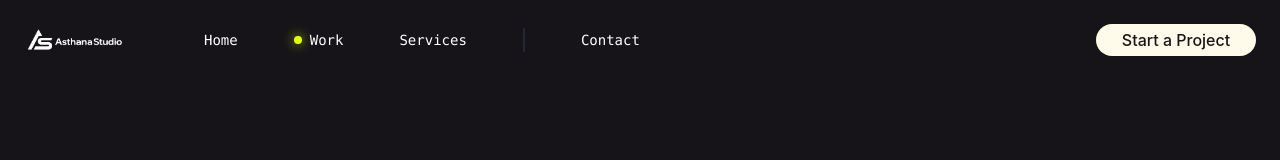
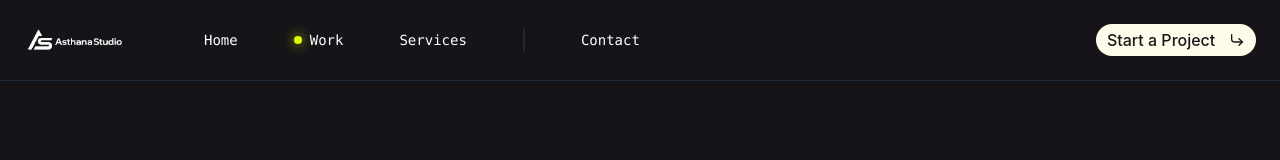
Before and after one commit to shobhitasthana1/asthana-studio, a React (Vite) app: page / in a window 1280 px wide. Shown: the top 160 px of the page. Built offline with nearby package versions, Linux system fonts and the light colour scheme.

Commit message:
feat: create reusable Button component

```diff
--- a/package.json
+++ b/package.json
@@ -13,6 +13,7 @@
     "@tailwindcss/vite": "^4.3.3",
     "react": "^19.2.7",
     "react-dom": "^19.2.7",
+    "react-icons": "^5.7.0",
     "tailwindcss": "^4.3.3"
   },
   "devDependencies": {
--- a/src/components/Button.jsx
+++ b/src/components/Button.jsx
@@ -1,11 +1,14 @@
 import React from 'react'
+import { LuCornerDownRight } from "react-icons/lu";
 
 const Button = () => {
-  return (
-    <div>
-        <button className='min-w-40 h- bg-amber-50 text-neutral-900 font-medium rounded-full p-1'> Start a Project </button>
-    </div>
-  )
+    return (
+        <div>
+            <button className='min-w-40 h- bg-amber-50 text-neutral-900 font-medium rounded-full p-1 flex items-center justify-around'> Start a Project
+              <LuCornerDownRight />
+            </button>
+        </div>
+    )
 }
 
 export default Button
--- a/src/components/Navbar.jsx
+++ b/src/components/Navbar.jsx
@@ -3,7 +3,7 @@ import Button from "./Button";
 
 const Navbar = () => {
     return (
-        <div className="bg-[#161418] max-w-7xl mx-auto px-6 py-6 flex items-center gap-20 justify-between">
+        <div className="bg-[#161418] max-w-7xl mx-auto px-6 py-6 flex items-center gap-20 justify-between border-b border-gray-800">
         <div className="nav-left flex items-center gap-x-10">
                 <img src={Logo} alt="Logo" className="w-25 mr-10" />
 
```
Also changed, not shown: 1 other file (tests, documents, lock files or other folders).
